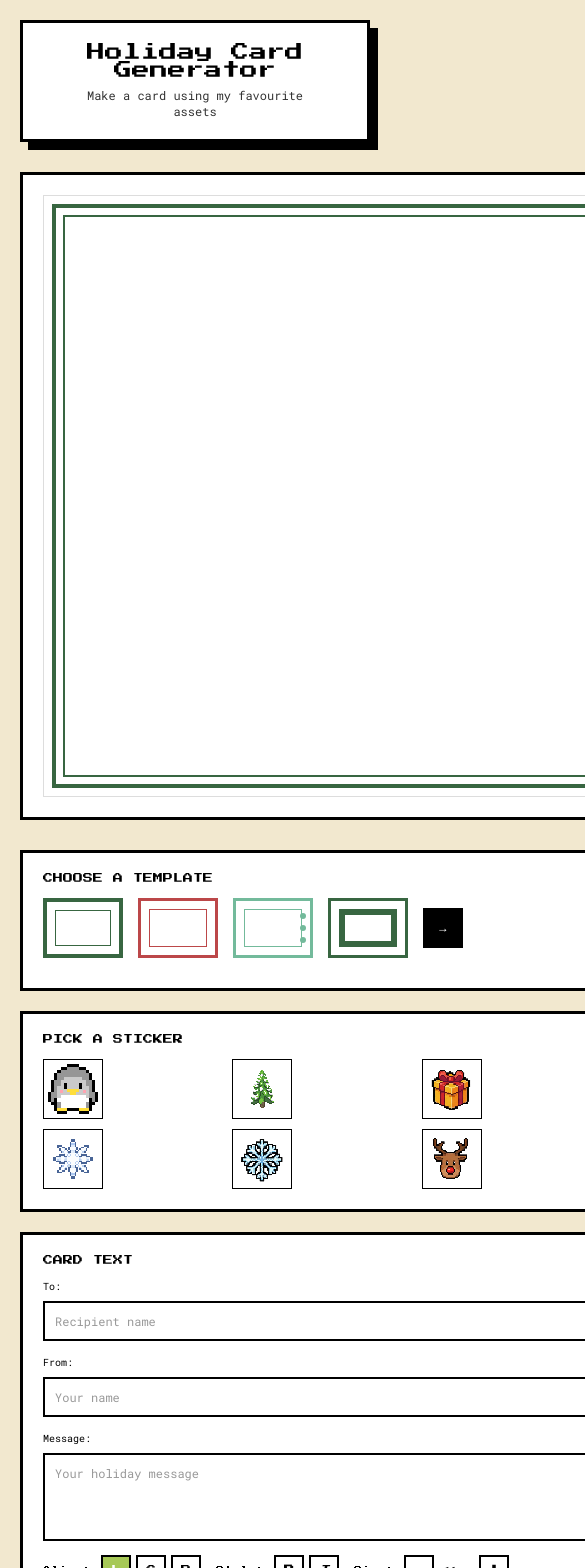
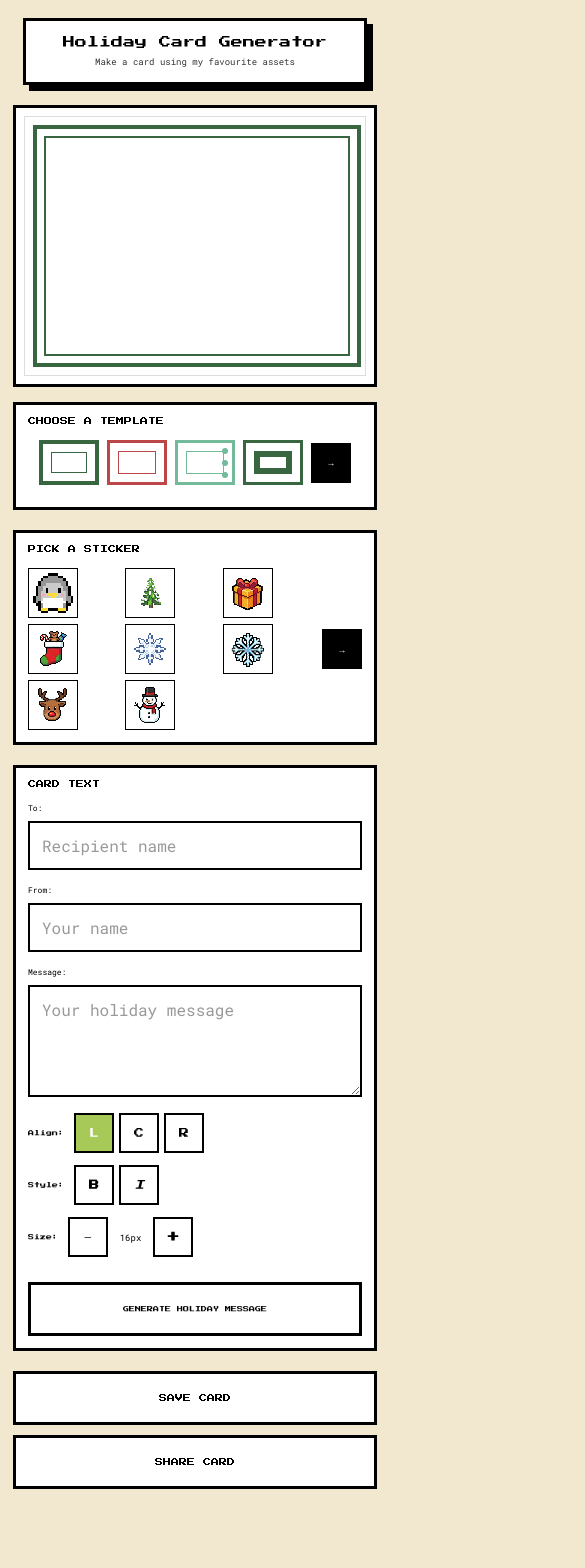
Before and after one commit to mokai-xu/penguin-card, a React (Vite) app: page / in a window 390 px wide. Shown: the top 1568 px of the page, 585 px wide, since content can reach past the window. After the commit the page ends 1522 px from the top, so only its background shows below. Built offline with nearby package versions, Linux system fonts and the light colour scheme.

Commit message:
mobile compatible, deployable

```diff
--- a/package.json
+++ b/package.json
@@ -6,13 +6,15 @@
   "scripts": {
     "dev": "vite",
     "build": "tsc && vite build",
-    "preview": "vite preview"
+    "preview": "vite preview",
+    "start": "node server.js"
   },
   "dependencies": {
     "konva": "^9.3.22",
     "react": "^18.2.0",
     "react-dom": "^18.2.0",
-    "react-konva": "^18.2.14"
+    "react-konva": "^18.2.14",
+    "express": "^4.18.2"
   },
   "devDependencies": {
     "@types/react": "^18.2.43",
--- a/src/App.tsx
+++ b/src/App.tsx
@@ -7,7 +7,7 @@ import { SaveButton } from './components/SaveButton';
 import { Sticker, TextElement, TextAlign, FontStyle } from './types/card';
 import { stickers } from './data/stickers';
 import { createUniqueId } from './utils/canvasHelpers';
-import { exportCanvasToImage } from './utils/canvasExport';
+import { exportCanvasToImage, shareCard } from './utils/canvasExport';
 import styles from './styles/CardEditor.module.css';
 
 function App() {
@@ -126,6 +126,12 @@ function App() {
     }
   };
 
+  const handleShare = async () => {
+    if (stageRef.current) {
+      await shareCard(stageRef.current, 'https://penguin-card.onrender.com');
+    }
+  };
+
   // Handle keyboard delete
   useEffect(() => {
     const handleKeyDown = (e: KeyboardEvent) => {
@@ -192,7 +198,7 @@ function App() {
             onMessageFontSizeChange={setMessageFontSize}
           />
 
-          <SaveButton onSave={handleSave} />
+          <SaveButton onSave={handleSave} onShare={handleShare} />
         </div>
       </div>
     </div>
--- a/src/components/CardCanvas.tsx
+++ b/src/components/CardCanvas.tsx
@@ -34,11 +34,12 @@ export const CardCanvas: React.FC<CardCanvasProps> = ({
     const updateSize = () => {
       if (canvasRef.current) {
         const container = canvasRef.current;
-        const maxWidth = Math.min(800, container.offsetWidth - 40);
+        const padding = window.innerWidth <= 768 ? 20 : window.innerWidth <= 480 ? 16 : 40;
+        const maxWidth = Math.min(800, container.offsetWidth - padding);
         const aspectRatio = 4 / 3;
         setCanvasSize({
-          width: maxWidth,
-          height: maxWidth / aspectRatio,
+          width: Math.max(280, maxWidth), // Minimum width for mobile
+          height: Math.max(210, maxWidth / aspectRatio), // Minimum height for mobile
         });
       }
     };
@@ -164,7 +165,12 @@ export const CardCanvas: React.FC<CardCanvasProps> = ({
       ref={stageRef}
       width={canvasSize.width}
       height={canvasSize.height}
-      style={{ border: '1px solid #ddd' }}
+      style={{
+        border: '1px solid #ddd',
+        touchAction: 'none',
+        maxWidth: '100%',
+        height: 'auto',
+      }}
       onClick={handleStageClick}
       onTap={handleStageClick}
     >
--- a/src/components/SaveButton.tsx
+++ b/src/components/SaveButton.tsx
@@ -3,12 +3,18 @@ import styles from '../styles/CardEditor.module.css';
 
 interface SaveButtonProps {
   onSave: () => void;
+  onShare: () => void;
 }
 
-export const SaveButton: React.FC<SaveButtonProps> = ({ onSave }) => {
+export const SaveButton: React.FC<SaveButtonProps> = ({ onSave, onShare }) => {
   return (
-    <button className={styles.saveButton} onClick={onSave}>
-      SAVE CARD
-    </button>
+    <div className={styles.actionButtons}>
+      <button className={styles.saveButton} onClick={onSave}>
+        SAVE CARD
+      </button>
+      <button className={styles.shareButton} onClick={onShare}>
+        SHARE CARD
+      </button>
+    </div>
   );
 };
--- a/src/styles/CardEditor.module.css
+++ b/src/styles/CardEditor.module.css
@@ -1,6 +1,13 @@
 .app {
   max-width: 1400px;
   margin: 0 auto;
+  padding: 10px;
+}
+
+@media (max-width: 768px) {
+  .app {
+    padding: 10px 5px;
+  }
 }
 
 .header {
@@ -16,6 +23,15 @@
   padding: 20px 40px;
   box-shadow: 8px 8px 0px 0px var(--color-border);
   display: inline-block;
+  max-width: 100%;
+}
+
+@media (max-width: 768px) {
+  .headerBox {
+    padding: 15px 20px;
+    box-shadow: 6px 6px 0px 0px var(--color-border);
+    width: calc(100% - 20px);
+  }
 }
 
 .header h1 {
@@ -39,6 +55,21 @@
   margin-bottom: 30px;
 }
 
+@media (max-width: 968px) {
+  .mainContent {
+    grid-template-columns: 1fr;
+    gap: 20px;
+    margin-bottom: 20px;
+  }
+}
+
+@media (max-width: 768px) {
+  .mainContent {
+    gap: 15px;
+    margin-bottom: 15px;
+  }
+}
+
 .canvasContainer {
   background: var(--color-white);
   border: 3px solid var(--color-border);
@@ -47,6 +78,28 @@
   justify-content: center;
   align-items: center;
   min-height: 500px;
+  overflow-x: auto;
+}
+
+@media (max-width: 968px) {
+  .canvasContainer {
+    min-height: 400px;
+    padding: 15px;
+  }
+}
+
+@media (max-width: 768px) {
+  .canvasContainer {
+    min-height: 300px;
+    padding: 10px;
+  }
+}
+
+@media (max-width: 480px) {
+  .canvasContainer {
+    min-height: 250px;
+    padding: 8px;
+  }
 }
 
 .controls {
@@ -61,6 +114,18 @@
   padding: 20px;
 }
 
+@media (max-width: 768px) {
+  .section {
+    padding: 15px;
+  }
+}
+
+@media (max-width: 480px) {
+  .section {
+    padding: 12px;
+  }
+}
+
 .sectionTitle {
   font-size: 12px;
   color: var(--color-border);
@@ -73,6 +138,20 @@
   gap: 15px;
   align-items: center;
   margin-bottom: 10px;
+  flex-wrap: wrap;
+  justify-content: center;
+}
+
+@media (max-width: 768px) {
+  .templateGrid {
+    gap: 10px;
+  }
+}
+
+@media (max-width: 480px) {
+  .templateGrid {
+    gap: 8px;
+  }
 }
 
 .templatePreview {
@@ -83,6 +162,21 @@
   cursor: pointer;
   background: var(--color-white);
   transition: transform 0.1s;
+  touch-action: manipulation;
+}
+
+@media (max-width: 768px) {
+  .templatePreview {
+    width: 70px;
+    height: 52px;
+  }
+}
+
+@media (max-width: 480px) {
+  .templatePreview {
+    width: 60px;
+    height: 45px;
+  }
 }
 
 .templatePreview:hover {
@@ -132,6 +226,24 @@
   align-items: center;
   justify-content: center;
   transition: opacity 0.2s;
+  touch-action: manipulation;
+  flex-shrink: 0;
+}
+
+@media (max-width: 768px) {
+  .navButton {
+    width: 44px;
+    height: 44px;
+    font-size: 10px;
+  }
+}
+
+@media (max-width: 480px) {
+  .navButton {
+    width: 40px;
+    height: 40px;
+    font-size: 9px;
+  }
 }
 
 .navButton:hover {
@@ -146,6 +258,20 @@
   display: flex;
   gap: 15px;
   align-items: center;
+  overflow-x: auto;
+  -webkit-overflow-scrolling: touch;
+}
+
+@media (max-width: 768px) {
+  .stickerCarousel {
+    gap: 10px;
+  }
+}
+
+@media (max-width: 480px) {
+  .stickerCarousel {
+    gap: 8px;
+  }
 }
 
 .stickerGrid {
@@ -154,6 +280,22 @@
   grid-template-rows: repeat(2, 1fr);
   gap: 10px;
   flex: 1;
+  min-width: 0;
+}
+
+@media (max-width: 768px) {
+  .stickerGrid {
+    grid-template-columns: repeat(4, 1fr);
+    gap: 8px;
+  }
+}
+
+@media (max-width: 480px) {
+  .stickerGrid {
+    grid-template-columns: repeat(3, 1fr);
+    grid-template-rows: repeat(3, 1fr);
+    gap: 6px;
+  }
 }
 
 .stickerButton {
@@ -169,6 +311,23 @@
   transition: transform 0.1s, background 0.1s;
   padding: 4px;
   overflow: hidden;
+  touch-action: manipulation;
+}
+
+@media (max-width: 768px) {
+  .stickerButton {
+    width: 55px;
+    height: 55px;
+    font-size: 28px;
+  }
+}
+
+@media (max-width: 480px) {
+  .stickerButton {
+    width: 50px;
+    height: 50px;
+    font-size: 24px;
+  }
 }
 
 .stickerButton img {
@@ -208,6 +367,16 @@
   font-family: 'Roboto Mono', monospace;
   font-size: 12px;
   color: var(--color-border);
+  -webkit-appearance: none;
+  -moz-appearance: none;
+  appearance: none;
+}
+
+@media (max-width: 768px) {
+  .textInput {
+    padding: 12px;
+    font-size: 16px; /* Prevents iOS zoom on focus */
+  }
 }
 
 .textInput::placeholder {
@@ -220,6 +389,25 @@
   margin-top: 10px;
   align-items: center;
   flex-wrap: wrap;
+}
+
+@media (max-width: 768px) {
+  .messageControls {
+    gap: 10px;
+    margin-top: 12px;
+  }
+}
+
+@media (max-width: 480px) {
+  .messageControls {
+    flex-direction: column;
+    align-items: flex-start;
+    gap: 12px;
+  }
+
+  .messageControls > div {
+    width: 100%;
+  }
 }
 
 .controlLabel {
@@ -250,6 +438,25 @@
   align-items: center;
   justify-content: center;
   transition: background 0.1s, transform 0.1s;
+  touch-action: manipulation;
+}
+
+@media (max-width: 768px) {
+  .alignButton,
+  .styleButton {
+    width: 36px;
+    height: 36px;
+    font-size: 9px;
+  }
+}
+
+@media (max-width: 480px) {
+  .alignButton,
+  .styleButton {
+    width: 40px;
+    height: 40px;
+    font-size: 10px;
+  }
 }
 
 .alignButton:hover,
@@ -294,6 +501,23 @@
   align-items: center;
   justify-content: center;
   transition: background 0.1s, transform 0.1s;
+  touch-action: manipulation;
+}
+
+@media (max-width: 768px) {
+  .sizeButton {
+    width: 36px;
+    height: 36px;
+    font-size: 12px;
+  }
+}
+
+@media (max-width: 480px) {
+  .sizeButton {
+    width: 40px;
+    height: 40px;
+    font-size: 14px;
+  }
 }
 
 .sizeButton:hover {
@@ -325,6 +549,22 @@
   text-align: center;
   margin-top: 10px;
   transition: background 0.1s;
+  touch-action: manipulation;
+}
+
+@media (max-width: 768px) {
+  .generateButton {
+    padding: 18px;
+    font-size: 7px;
+  }
+}
+
+@media (max-width: 480px) {
+  .generateButton {
+    padding: 20px 15px;
+    font-size: 6px;
+    line-height: 1.4;
+  }
 }
 
 .generateButton:hover {
@@ -335,8 +575,22 @@
   background: var(--color-primary-light);
 }
 
-.saveButton {
+.actionButtons {
+  display: flex;
+  gap: 10px;
   width: 100%;
+}
+
+@media (max-width: 480px) {
+  .actionButtons {
+    flex-direction: column;
+    gap: 10px;
+  }
+}
+
+.saveButton,
+.shareButton {
+  flex: 1;
   padding: 15px;
   background: var(--color-white);
   border: 3px solid var(--color-border);
@@ -346,6 +600,34 @@
   cursor: pointer;
   text-align: center;
   transition: background 0.1s;
+  touch-action: manipulation;
+}
+
+.shareButton:hover,
+.saveButton:hover {
+  background: var(--color-bg);
+}
+
+.shareButton:active,
+.saveButton:active {
+  background: var(--color-primary-light);
+}
+
+@media (max-width: 768px) {
+  .saveButton,
+  .shareButton {
+    padding: 18px;
+    font-size: 9px;
+  }
+}
+
+@media (max-width: 480px) {
+  .saveButton,
+  .shareButton {
+    padding: 20px 15px;
+    font-size: 8px;
+    width: 100%;
+  }
 }
 
 .saveButton:hover {
@@ -357,14 +639,6 @@
 }
 
 @media (max-width: 968px) {
-  .mainContent {
-    grid-template-columns: 1fr;
-  }
-
-  .canvasContainer {
-    min-height: 400px;
-  }
-
   .header h1 {
     font-size: 18px;
   }
@@ -372,9 +646,56 @@
   .sectionTitle {
     font-size: 10px;
   }
+}
 
-  .templateGrid,
-  .stickerGrid {
-    flex-wrap: wrap;
+@media (max-width: 768px) {
+  .header {
+    margin-bottom: 20px;
+  }
+
+  .header h1 {
+    font-size: 14px;
+  }
+
+  .subtitle {
+    font-size: 10px;
+  }
+
+  .sectionTitle {
+    font-size: 9px;
+  }
+
+  .textLabel {
+    font-size: 9px;
+  }
+
+  .controlLabel {
+    font-size: 7px;
   }
 }
+
+@media (max-width: 480px) {
+  .header h1 {
+    font-size: 12px;
+  }
+
+  .subtitle {
+    font-size: 9px;
+  }
+
+  .sectionTitle {
+    font-size: 8px;
+  }
+
+  .textLabel {
+    font-size: 8px;
+  }
+
+  .controlLabel {
+    font-size: 6px;
+  }
+
+  .sizeDisplay {
+    font-size: 9px;
+  }
+}
--- a/src/styles/global.css
+++ b/src/styles/global.css
@@ -25,11 +25,25 @@ body {
   image-rendering: pixelated;
   image-rendering: -moz-crisp-edges;
   image-rendering: crisp-edges;
+  overflow-x: hidden;
+  -webkit-overflow-scrolling: touch;
 }
 
 #root {
   min-height: 100vh;
   padding: 20px;
+}
+
+@media (max-width: 768px) {
+  #root {
+    padding: 10px;
+  }
+}
+
+@media (max-width: 480px) {
+  #root {
+    padding: 8px;
+  }
 }
 
 h1, h2, h3, h4, h5, h6,
@@ -46,3 +60,9 @@ input, textarea {
   -webkit-font-smoothing: antialiased;
   -moz-osx-font-smoothing: grayscale;
 }
+
+@media (max-width: 768px) {
+  input, textarea {
+    font-size: 16px !important; /* Prevents iOS zoom on focus */
+  }
+}
--- a/vite.config.ts
+++ b/vite.config.ts
@@ -3,4 +3,10 @@ import react from '@vitejs/plugin-react'
 
 export default defineConfig({
   plugins: [react()],
+  base: '/',
+  build: {
+    outDir: 'dist',
+    assetsDir: 'assets',
+    sourcemap: false,
+  },
 })
```
Also changed, not shown: render.yaml (added, +9 -0 lines), server.js (added, +37 -0 lines), src/utils/canvasExport.ts (+80 -0 lines), 1 other file (tests, documents, lock files or other folders).
